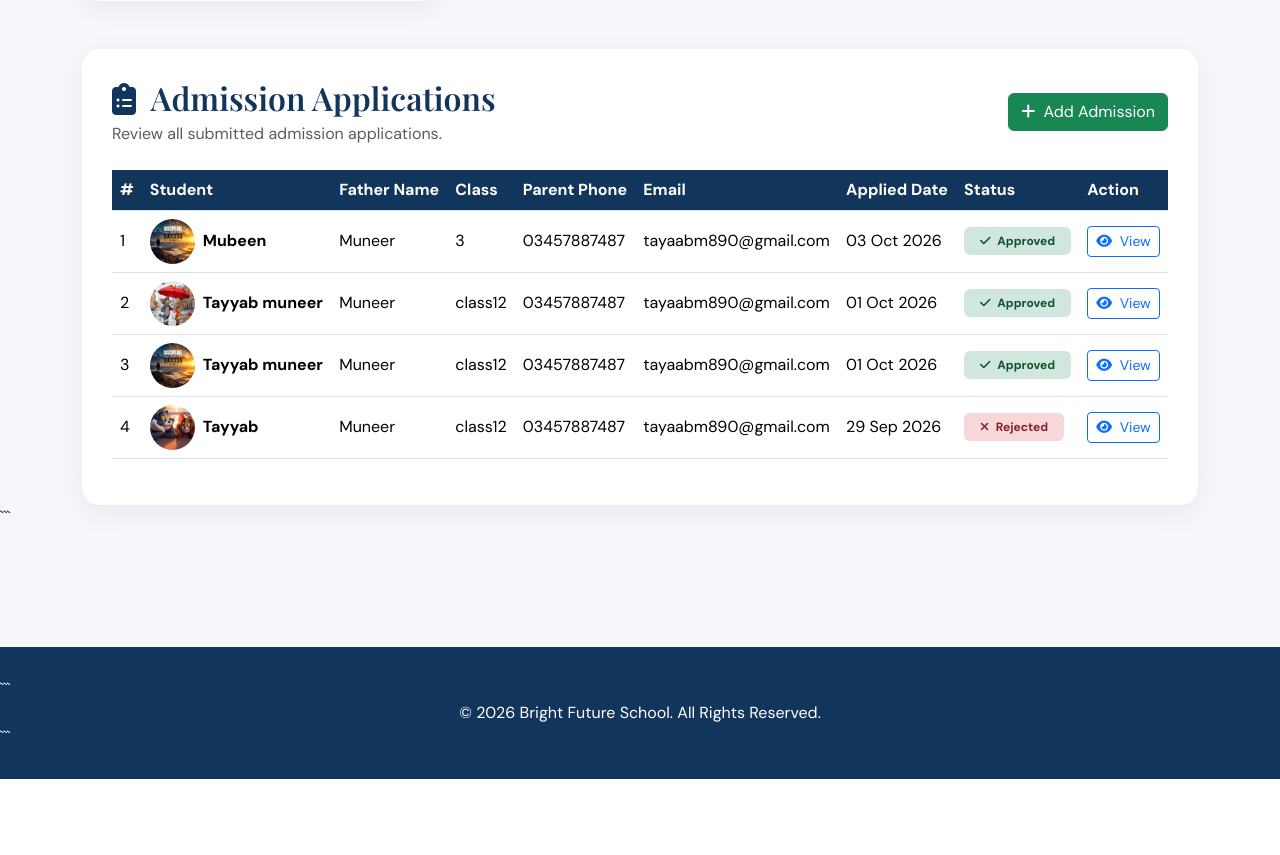
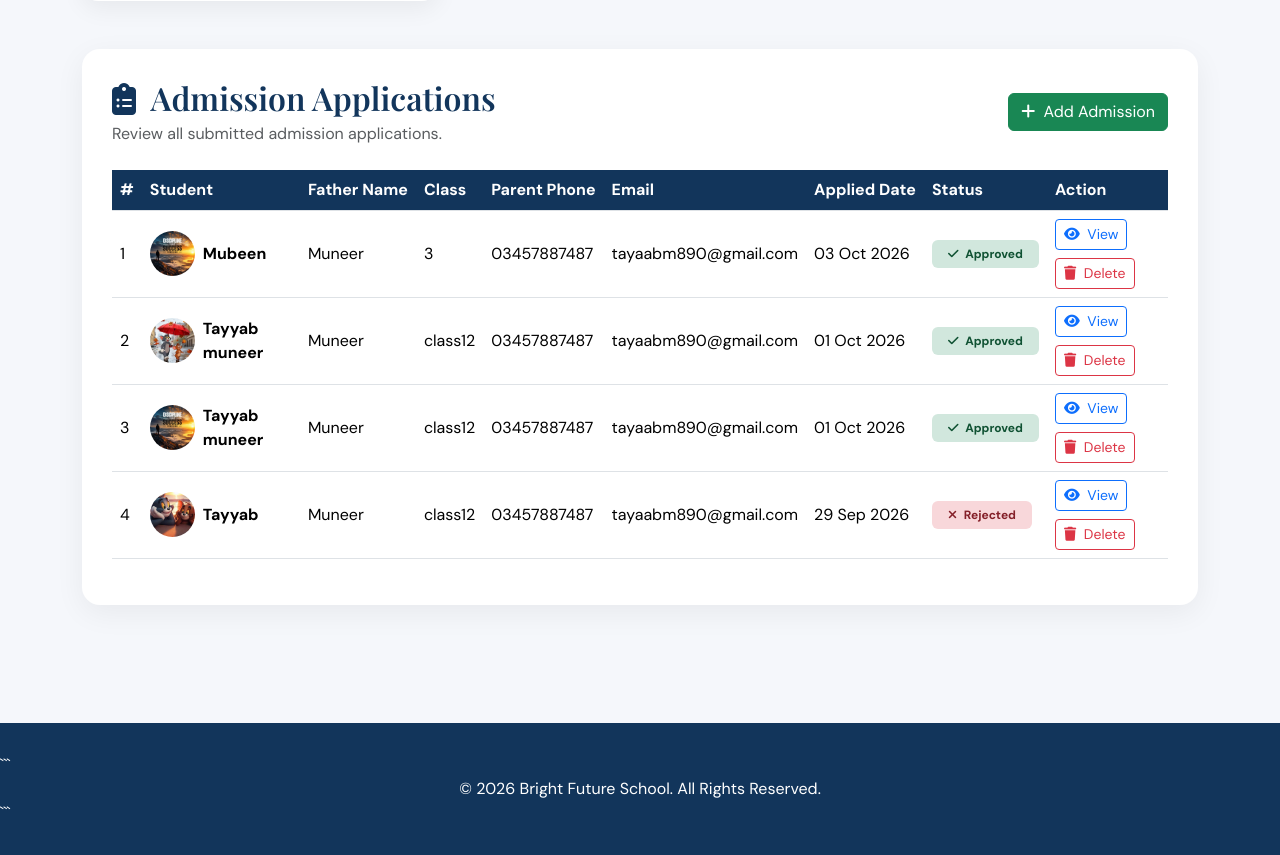
Before and after one commit to tayaabm890-stack/SchoolManagement, a Django app: page /admin-dashboard/ in a window 1280 px wide. Shown: the part 2003-2858 px from the top of the page. Before the commit the page ends 2782 px from the top, so only its background shows below. Run offline with Django 5.2, Linux system fonts and the light colour scheme; a user stored in the database is signed in; data comes from the database, SQL or seed files in the repository.

Commit message:
Add delete option for admissions

````diff
--- a/schoolapp/urls.py
+++ b/schoolapp/urls.py
@@ -99,7 +99,11 @@ path('study-material/create/', views.create_study_material, name='create_study_m
         views.update_admission_status,
         name='update_admission_status'
     ),
-
+    path(
+    'admin-dashboard/admission/<int:admission_id>/delete/',
+    views.delete_admission,
+    name='delete_admission'
+    ),
     # ================= ATTENDANCE =================
 
     path(
--- a/schoolapp/views.py
+++ b/schoolapp/views.py
@@ -641,7 +641,27 @@ def update_admission_status(
             admission.save()
 
     return redirect('admin_dashboard')
-
+# =========================
+# DELETE ADMISSION
+# =========================
+
+def delete_admission(request, admission_id):
+
+    if not request.user.is_authenticated:
+        return redirect('login')
+
+    if not request.user.is_superuser:
+        return redirect('home')
+
+    admission = get_object_or_404(
+        Admission,
+        id=admission_id
+    )
+
+    if request.method == 'POST':
+        admission.delete()
+
+    return redirect('admin_dashboard')
 
 # =========================
 # CREATE ATTENDANCE
--- a/templates/schoolapp/admin_dashboard.html
+++ b/templates/schoolapp/admin_dashboard.html
@@ -1119,6 +1119,8 @@
                     </td>
 
 
+                    <!-- STUDENT -->
+
                     <td>
 
                         <div class="d-flex align-items-center gap-2">
@@ -1148,20 +1150,28 @@
                     </td>
 
 
+                    <!-- FATHER -->
+
                     <td>
                         {{ admission.father_name }}
                     </td>
 
+
+                    <!-- CLASS -->
 
                     <td>
                         {{ admission.admission_class }}
                     </td>
 
 
+                    <!-- PHONE -->
+
                     <td>
                         {{ admission.parent_phone }}
                     </td>
 
+
+                    <!-- EMAIL -->
 
                     <td>
 
@@ -1180,10 +1190,14 @@
                     </td>
 
 
+                    <!-- DATE -->
+
                     <td>
                         {{ admission.created_at|date:"d M Y" }}
                     </td>
 
+
+                    <!-- STATUS -->
 
                     <td>
 
@@ -1192,6 +1206,7 @@
                             <span class="badge badge-pending px-3 py-2">
 
                                 <i class="fa-solid fa-clock me-1"></i>
+
                                 Pending
 
                             </span>
@@ -1201,6 +1216,7 @@
                             <span class="badge badge-approved px-3 py-2">
 
                                 <i class="fa-solid fa-check me-1"></i>
+
                                 Approved
 
                             </span>
@@ -1210,6 +1226,7 @@
                             <span class="badge badge-rejected px-3 py-2">
 
                                 <i class="fa-solid fa-xmark me-1"></i>
+
                                 Rejected
 
                             </span>
@@ -1219,20 +1236,31 @@
                     </td>
 
 
+                    <!-- ACTIONS -->
+
                     <td>
 
                         <div class="d-flex flex-wrap gap-2">
+
+
+                            <!-- VIEW -->
 
                             <a href="{% url 'admission_detail' admission.id %}"
                                class="btn btn-sm btn-outline-primary">
 
                                 <i class="fa-solid fa-eye me-1"></i>
+
                                 View
 
                             </a>
 
 
+                            <!-- PENDING ACTIONS -->
+
                             {% if admission.status == 'Pending' %}
+
+
+                                <!-- APPROVE -->
 
                                 <form method="POST"
                                       action="{% url 'update_admission_status' admission.id 'Approved' %}"
@@ -1245,12 +1273,15 @@
                                             onclick="return confirm('Approve this admission application?');">
 
                                         <i class="fa-solid fa-check me-1"></i>
+
                                         Approve
 
                                     </button>
 
                                 </form>
 
+
+                                <!-- REJECT -->
 
                                 <form method="POST"
                                       action="{% url 'update_admission_status' admission.id 'Rejected' %}"
@@ -1263,13 +1294,41 @@
                                             onclick="return confirm('Reject this admission application?');">
 
                                         <i class="fa-solid fa-xmark me-1"></i>
+
                                         Reject
 
                                     </button>
 
                                 </form>
 
+
                             {% endif %}
+
+
+                            <!-- DELETE APPROVED / REJECTED -->
+
+                            {% if admission.status == 'Approved' or admission.status == 'Rejected' %}
+
+                                <form method="POST"
+                                      action="{% url 'delete_admission' admission.id %}"
+                                      class="d-inline"
+                                      onsubmit="return confirm('Are you sure you want to delete this admission application?');">
+
+                                    {% csrf_token %}
+
+                                    <button type="submit"
+                                            class="btn btn-sm btn-outline-danger">
+
+                                        <i class="fa-solid fa-trash me-1"></i>
+
+                                        Delete
+
+                                    </button>
+
+                                </form>
+
+                            {% endif %}
+
 
                         </div>
 
@@ -1297,7 +1356,9 @@
             </h4>
 
             <p class="text-muted">
+
                 No admission applications have been submitted yet.
+
             </p>
 
         </div>
@@ -1305,9 +1366,6 @@
     {% endif %}
 
 </div>
-
-</div>
-```
 
 </section>
 
````
Lines whose indentation alone changed are shown as unchanged.
